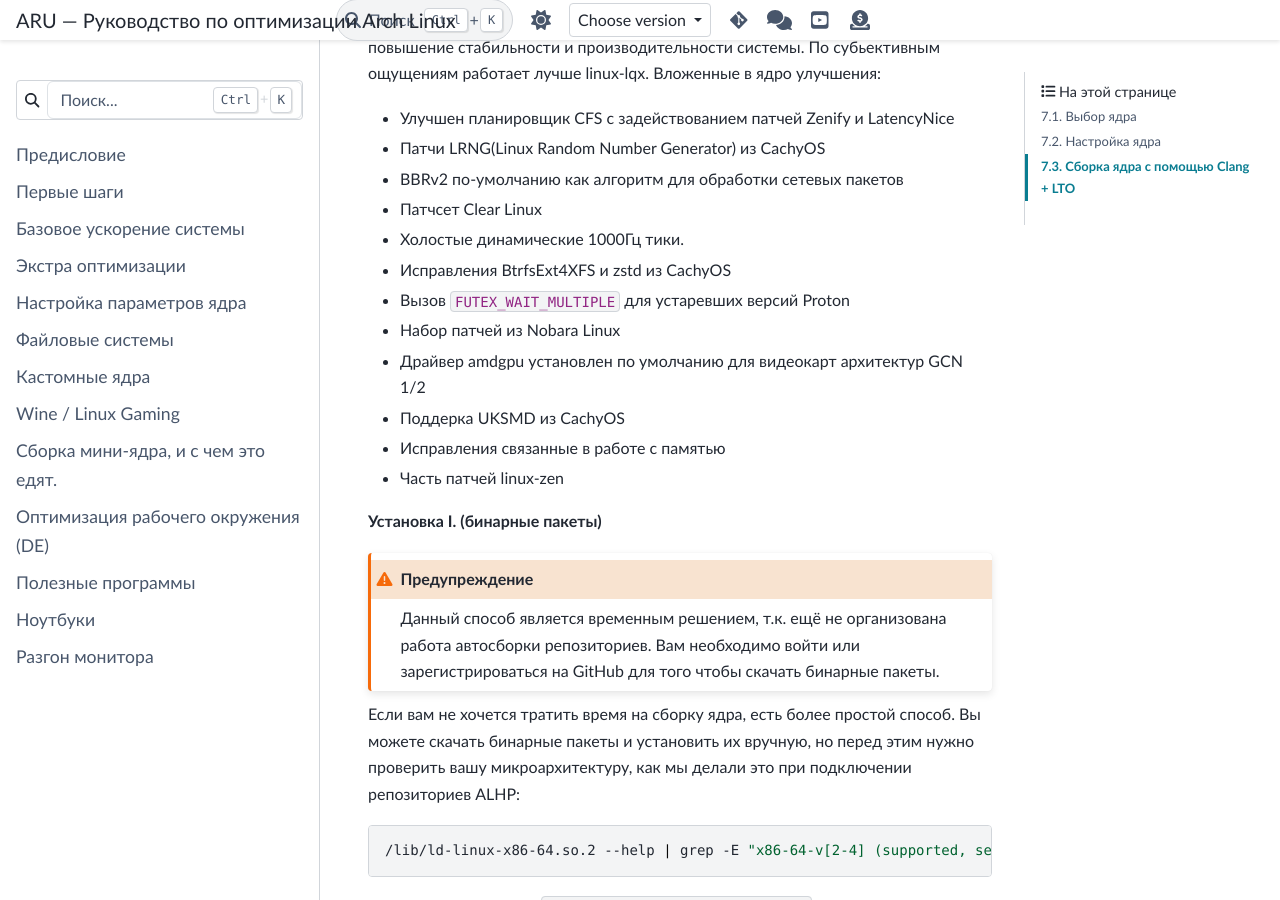
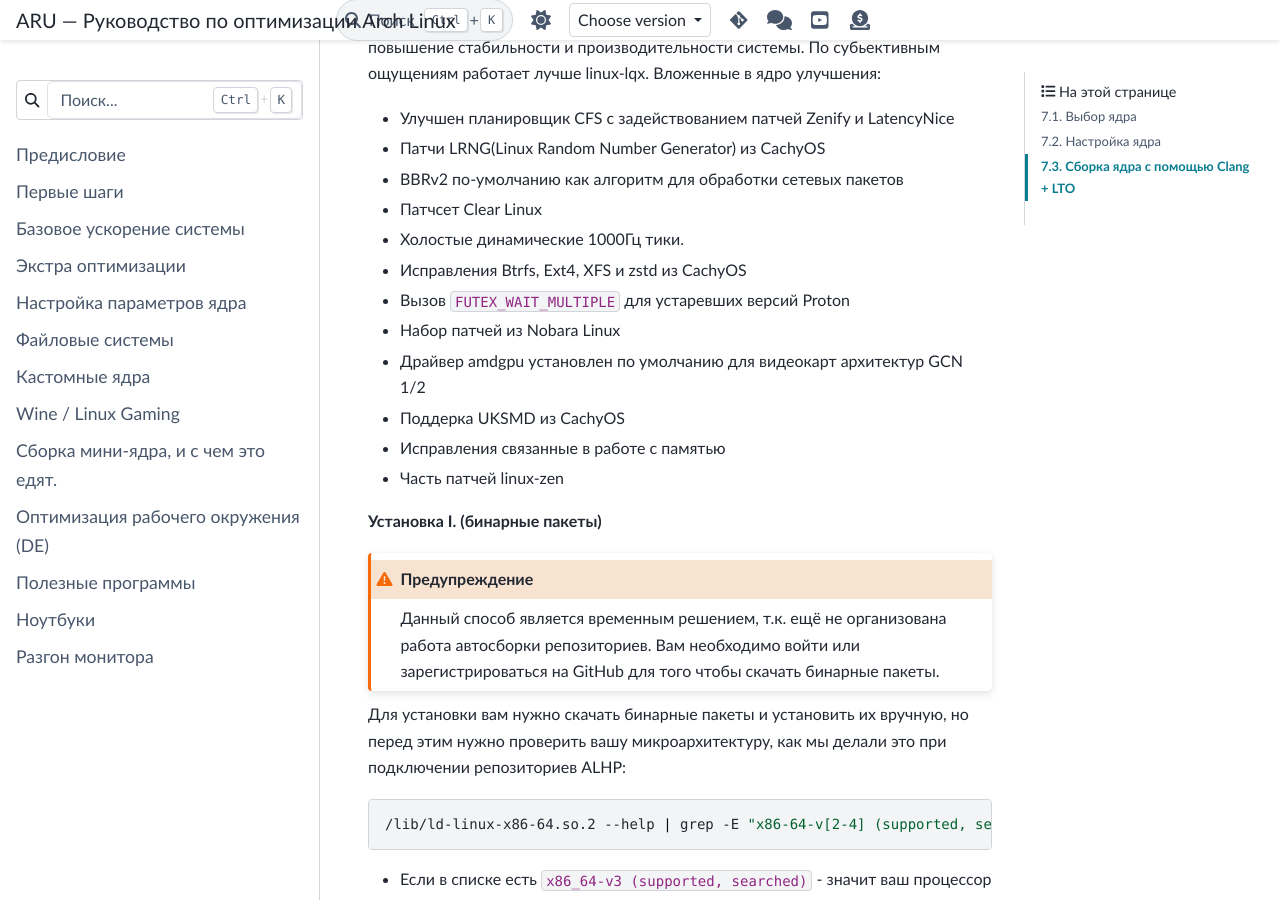
Before and after one commit to ventureoo/ARU, a Sphinx documentation site: the page built from docs/source/custom-kernels.rst, in a window 1280 px wide and 900 px high, scrolled down 10098 px. Built offline with Sphinx 7.4.7 and the PyData theme 0.15.4, drawn with Linux system fonts in a browser that asks for light colours.

Commit message:
custom-kernels: Some fixes (2)
Co-authored-by: norz3n <vellynproduction@gmail.com>

```diff
--- a/docs/source/custom-kernels.rst
+++ b/docs/source/custom-kernels.rst
@@ -453,7 +453,7 @@
 
 - Холостые динамические 1000Гц тики.
 
-- Исправления Btrfs\Ext4\XFS и zstd из CachyOS
+- Исправления Btrfs, Ext4, XFS и zstd из CachyOS
 
 - Вызов ``FUTEX_WAIT_MULTIPLE`` для устаревших версий Proton
 
@@ -474,10 +474,9 @@
    или зарегистрироваться на GitHub для того чтобы скачать бинарные
    пакеты.
 
-Если вам не хочется тратить время на сборку ядра, есть более простой
-способ. Вы можете скачать бинарные пакеты и установить их вручную, но
-перед этим нужно проверить вашу микроархитектуру, как мы делали это
-при подключении репозиториев ALHP::
+Для установки вам нужно скачать бинарные пакеты и установить их
+вручную, но перед этим нужно проверить вашу микроархитектуру, как мы
+делали это при подключении репозиториев ALHP::
 
   /lib/ld-linux-x86-64.so.2 --help | grep -E "x86-64-v[2-4] (supported, searched)"
 
```
